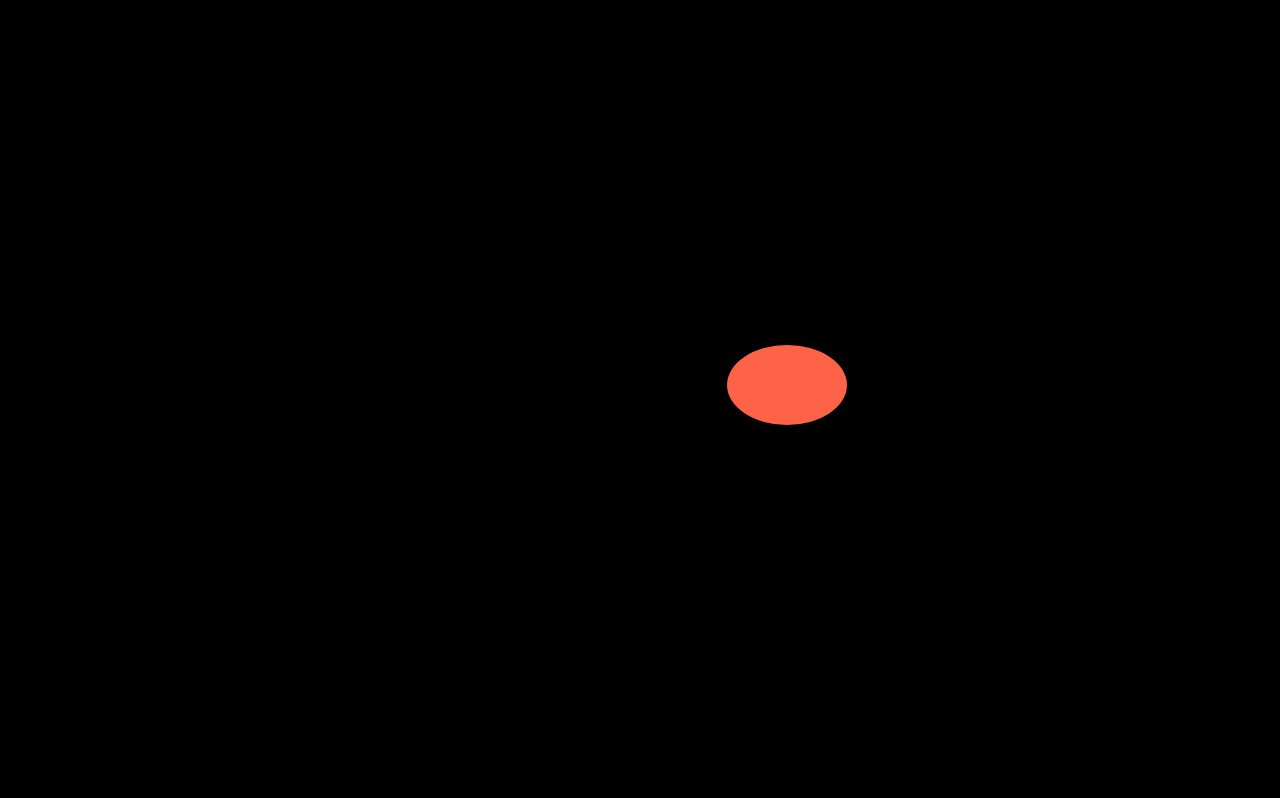
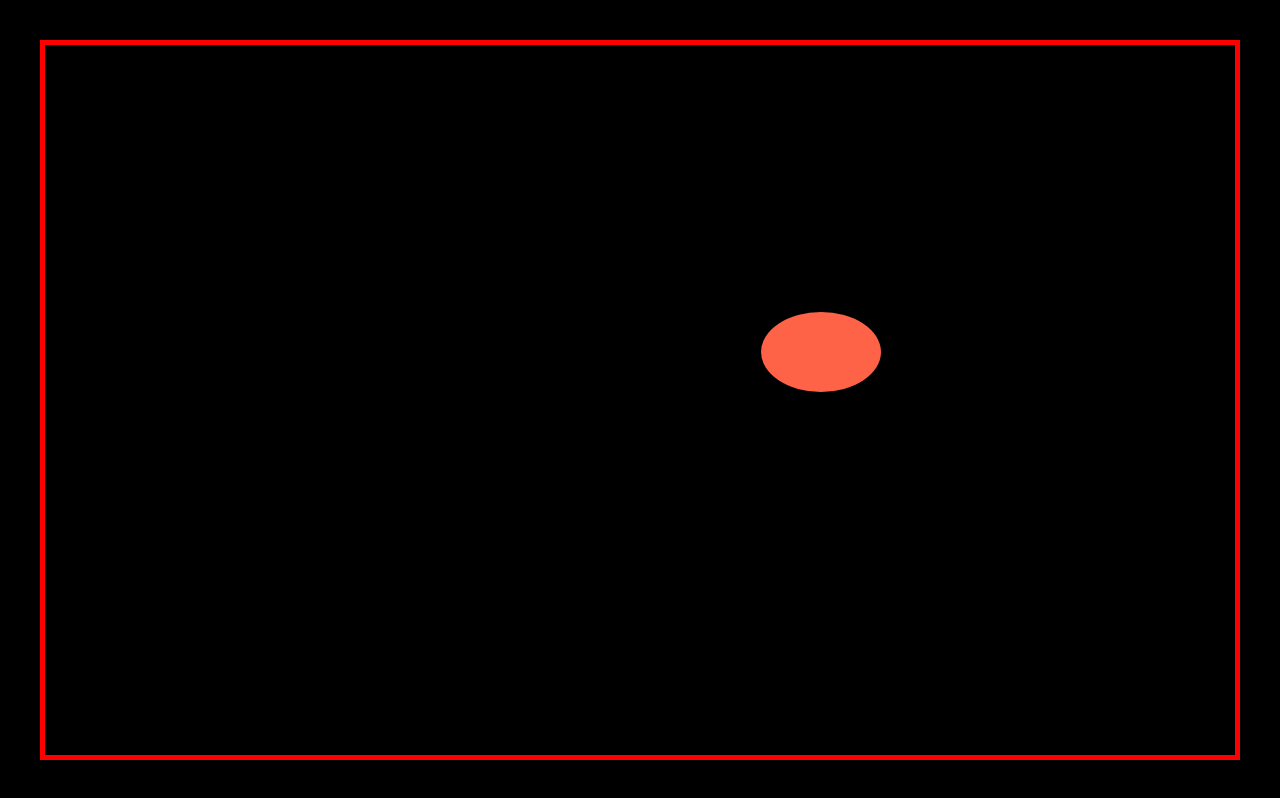
Before and after one commit to nikital/screensaver, a plain HTML site: page index.html in a window 1280 px wide. Drawn offline with Linux system fonts and the light colour scheme.

Commit message:
Make a nice frame

```diff
--- a/index.html
+++ b/index.html
@@ -4,10 +4,17 @@
         <meta charset="utf-8">
         <title>Screensaver</title>
         <style>
-         html, body {
-             background: black;
+         html {
              padding: 0;
              margin: 0;
+         }
+         body {
+             width: calc(100vw - 10vmin - 10px);
+             height: calc(100vh - 10vmin - 10px);
+             background: black;
+             border: 5px red solid;
+             padding: 0;
+             margin: 5vmin 5vmin;
              overflow: hidden;
          }
          .ball {
--- a/screensaver.js
+++ b/screensaver.js
@@ -65,8 +65,8 @@ Math.sign = function (n) {
         manuevering = false;
     }
     function calculateClientDimentions () {
-        width = document.documentElement.clientWidth - ball.clientWidth;
-        height = document.documentElement.clientHeight - ball.clientHeight;
+        width = document.body.clientWidth - ball.clientWidth;
+        height = document.body.clientHeight - ball.clientHeight;
         x = Math.random () * width;
         y = Math.random () * height;
         calculateDirection ();
@@ -105,7 +105,7 @@ Math.sign = function (n) {
             realy = height - realy;
 
         const colors = ["teal", "tomato", "seagreen", "hotpink"];
-        ball.style.position = "absolute";
+        ball.style.position = "relative";
         ball.style.left = (realx) + "px";
         ball.style.top = (realy) + "px";
         ball.style.background = colors[(stepsx + stepsy).mod (colors.length)];
```
